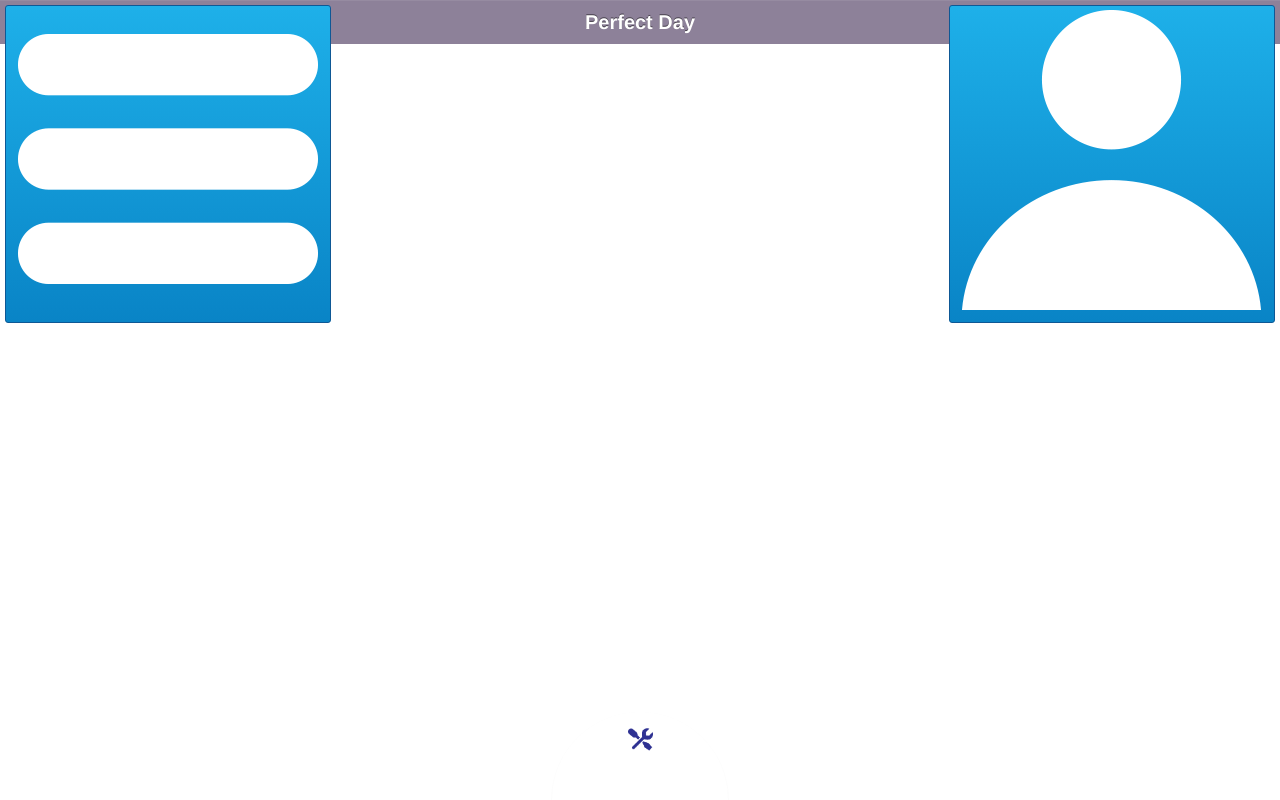
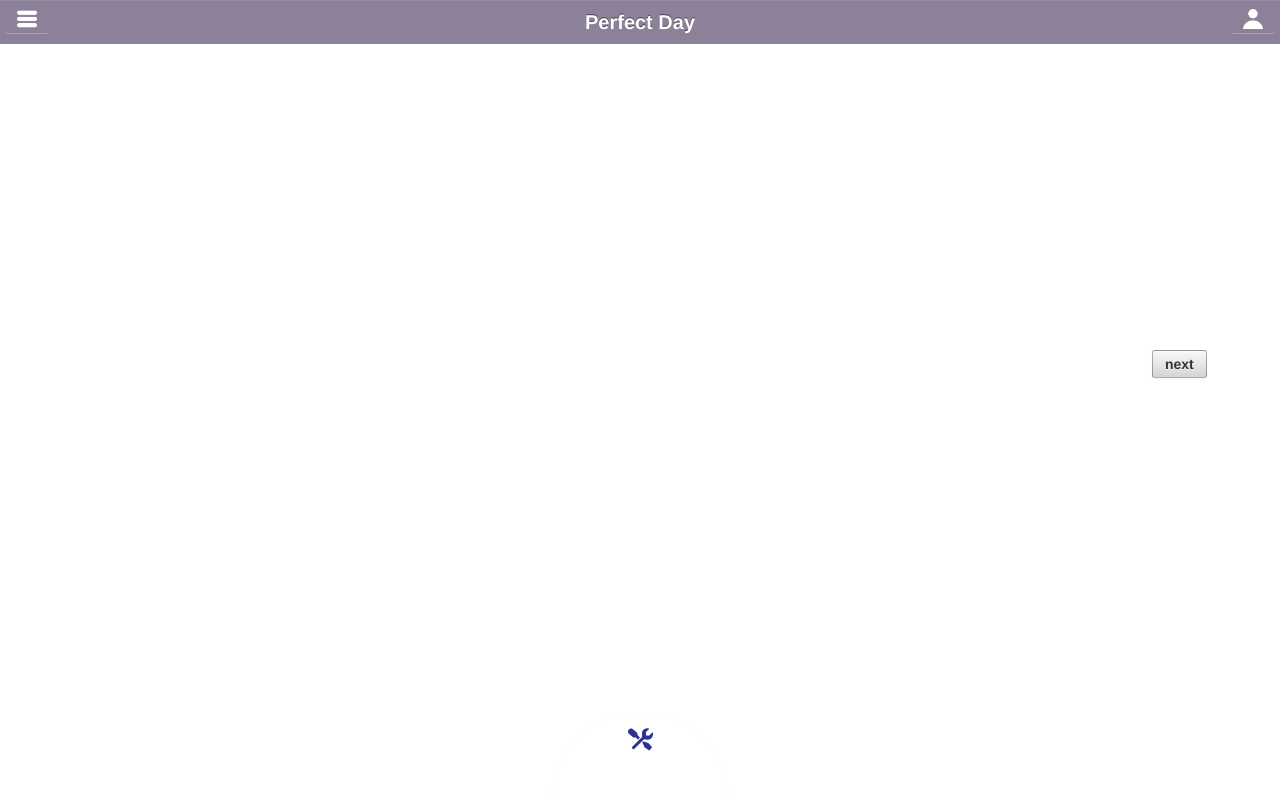
Before and after one commit to rebeccazisser/perfectday, a plain HTML site: page play.html in a window 1280 px wide. Drawn offline with Linux system fonts and the light colour scheme; some packages are replaced by stand-ins of ours.

Commit message:
Fucking A

```diff
--- a/sass/i.scss
+++ b/sass/i.scss
@@ -6,6 +6,7 @@
 @import "variables";
 @import "type";
 @import "grid";
+@import "styles";
 @import "add-to";
 @import "map";
 @import "nav";
```
Also changed, not shown: sass/_styles.scss (+0 -116 lines), css/i.css.
